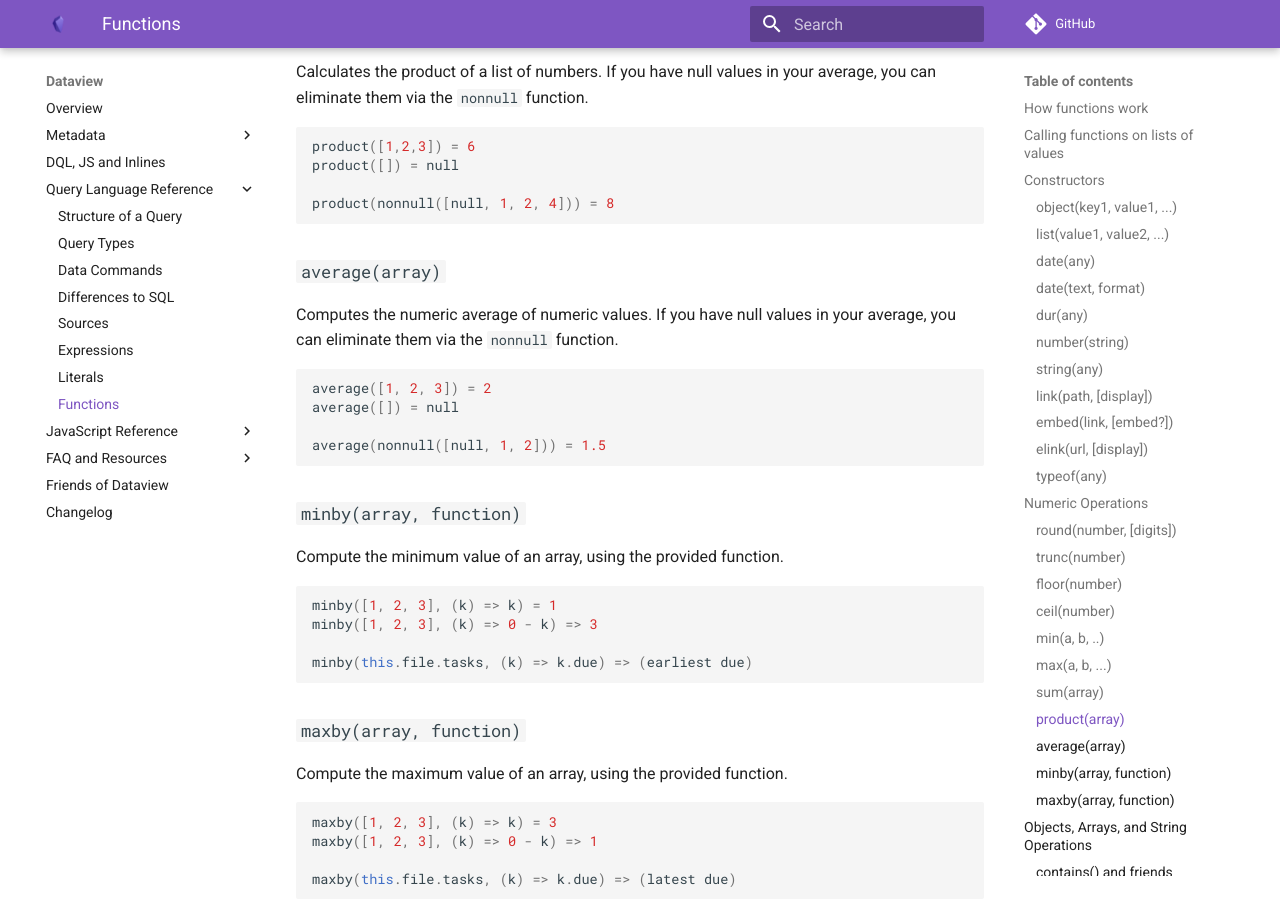
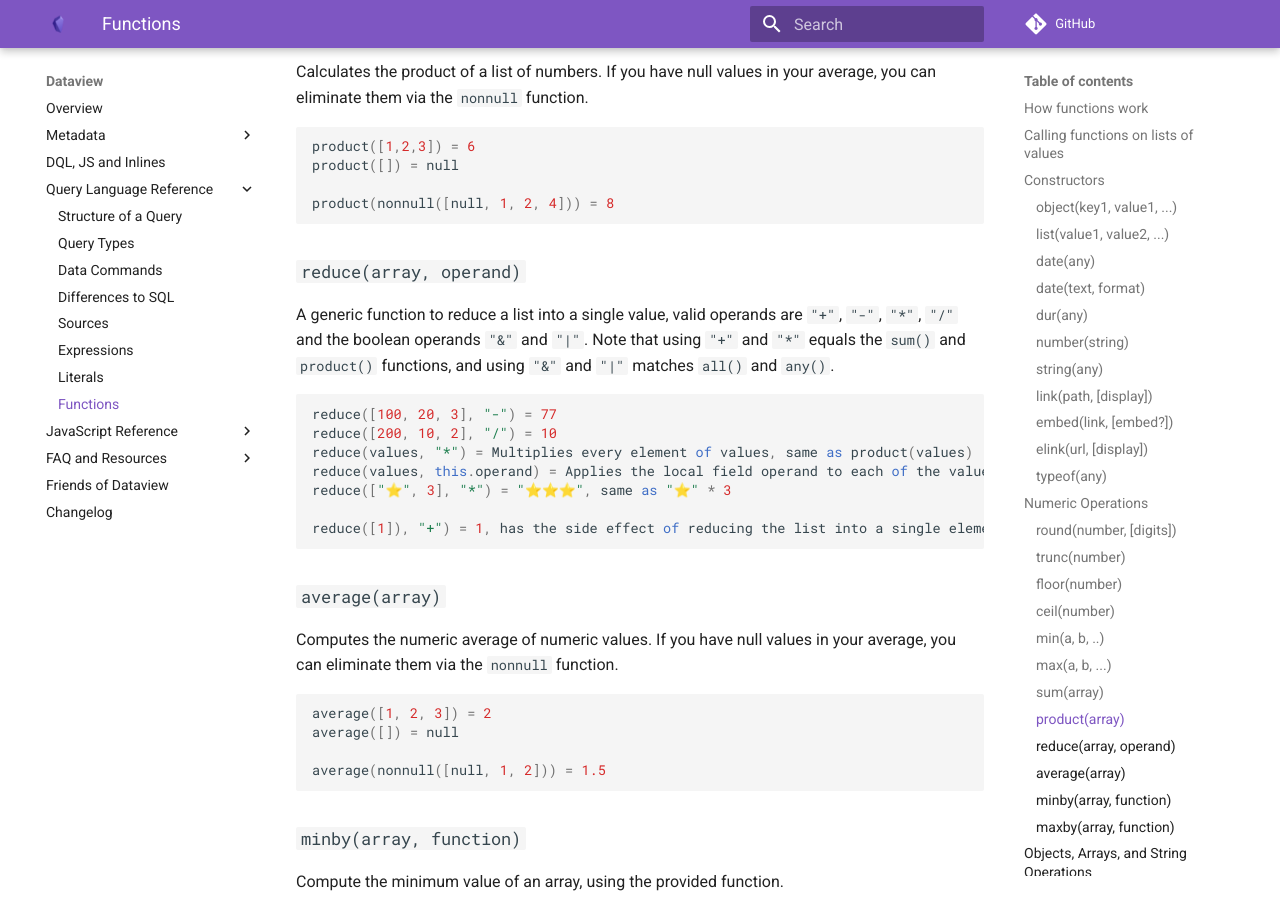
Before and after one commit to blacksmithgu/obsidian-dataview, an MkDocs documentation site: the page built from docs/docs/reference/functions.md, in a window 1280 px wide and 900 px high, scrolled down 5077 px. Built offline with MkDocs 1.6.1 and Material for MkDocs 9.7.7, drawn with Linux system fonts in a browser that asks for light colours; comment, search, counter and statistics services are not loaded; some of the changed text lies outside the part shown.

Commit message:
Updated the documentation on functions according to 0.5.64
Added a few missing functions to be documented, and some aliases to be listed within the documentation.

````diff
--- a/docs/docs/reference/functions.md
+++ b/docs/docs/reference/functions.md
@@ -45,12 +45,12 @@ object("a", 4, "c", "yes") => object which maps a to 4, and c to "yes"
 
 ### `list(value1, value2, ...)`
 
-Creates a new list with the given values in it.
+Creates a new list with the given values in it. `array` can be used an alias for `list`.
 
 ```js
 list() => empty list
 list(1, 2, 3) => list with 1, 2, and 3
-list("a", "b", "c") => list with "a", "b", and "c"
+array("a", "b", "c") => list with "a", "b", and "c"
 ```
 
 ### `date(any)`
@@ -236,6 +236,20 @@ product([1,2,3]) = 6
 product([]) = null
 
 product(nonnull([null, 1, 2, 4])) = 8
+```
+
+### `reduce(array, operand)`
+
+A generic function to reduce a list into a single value, valid operands are `"+"`, `"-"`, `"*"`, `"/"` and the boolean operands `"&"` and `"|"`. Note that using `"+"` and `"*"` equals the `sum()` and `product()` functions, and using `"&"` and `"|"` matches `all()` and `any()`.
+
+```js
+reduce([100, 20, 3], "-") = 77
+reduce([200, 10, 2], "/") = 10
+reduce(values, "*") = Multiplies every element of values, same as product(values)
+reduce(values, this.operand) = Applies the local field operand to each of the values
+reduce(["⭐", 3], "*") = "⭐⭐⭐", same as "⭐" * 3
+
+reduce([1]), "+") = 1, has the side effect of reducing the list into a single element
 ```
 
 ### `average(array)`
@@ -734,6 +748,17 @@ durationformat(dur("2000 years"), "M months") = "24000 months"
 durationformat(dur("14d"), "s 'seconds'") = "1209600 seconds"
 ```
 
+### `currencyformat(number, [currency])`
+
+Presents the number depending on your current locale, according to the `currency` code, from [ISO 4217](https://en.wikipedia.org/wiki/ISO_4217#List_of_ISO_4217_currency_codes).
+
+```
+number = 123456.789
+currencyformat(number, "EUR") =  €123,456.79  in locale: en_US)
+currencyformat(number, "EUR") =  123.456,79 € in locale: de_DE)
+currencyformat(number, "EUR") =  € 123 456,79 in locale: nb)
+```
+
 ### `localtime(date)`
 
 Converts a date in a fixed timezone to a date in the current timezone.
````
